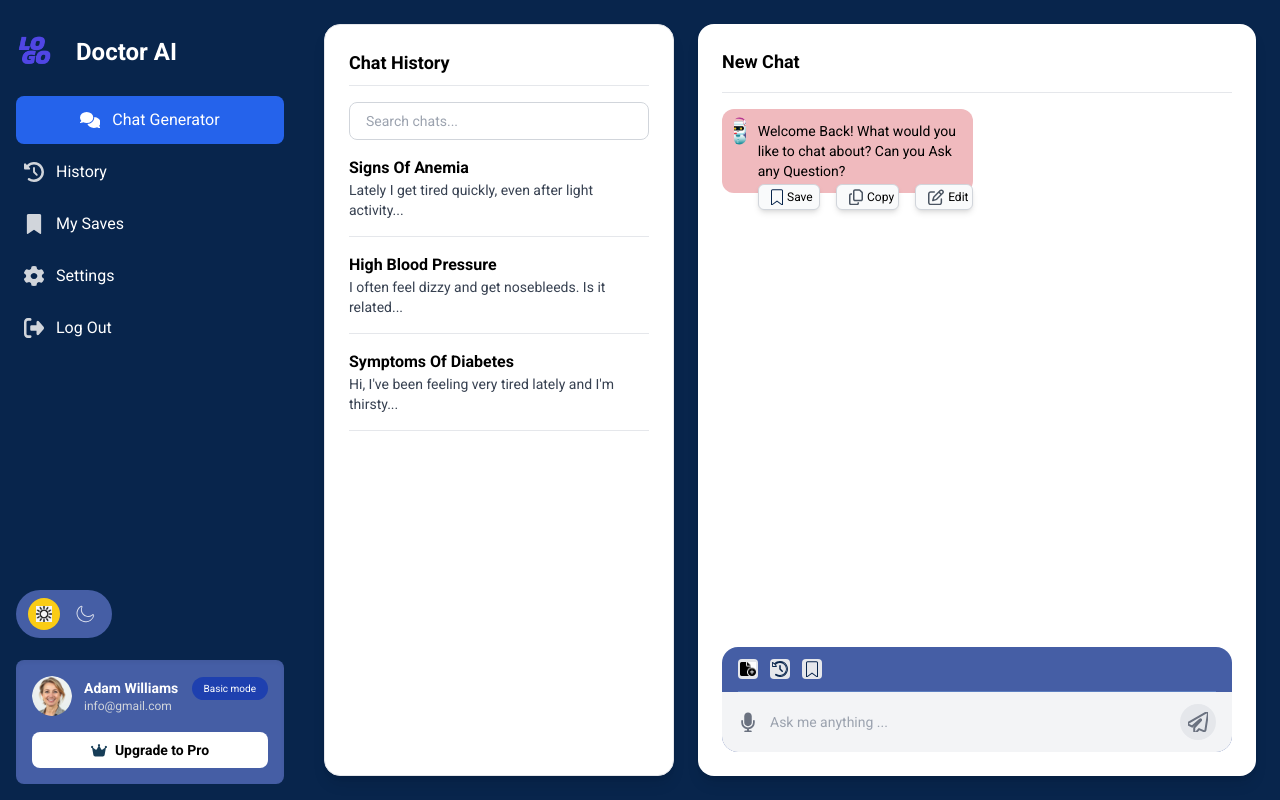
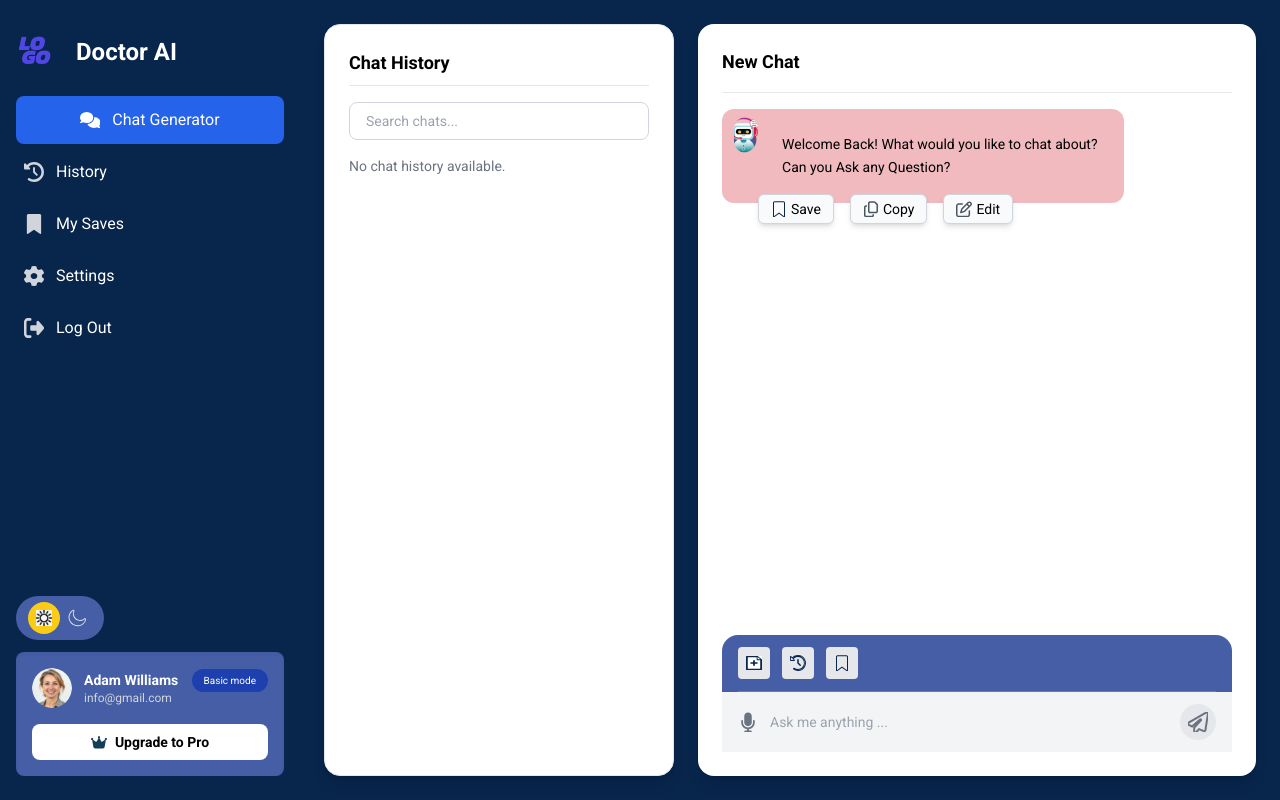
Before and after one commit to QasimFullStackDeveloper/AIDoctor, a React (Vite) app in the folder AIDoctor.client/: page /index/Chatbot in a window 1280 px wide. Both pictures are taken after a click on the button "History". Built offline with nearby package versions, Linux system fonts and the light colour scheme.

Commit message:
added the correct styling for high resolution devices also added the history to be added and be used above that added the feature of dark mode but it is not complete yet will be after the light version is checked or probably before as well the hover divs with funtionality are also included

```diff
--- a/AIDoctor.client/src/Pages/ChatBot/CharbotPage.jsx
+++ b/AIDoctor.client/src/Pages/ChatBot/CharbotPage.jsx
@@ -30,19 +30,33 @@ const DoctorAI = () => {
   const [searchTerm, setSearchTerm] = useState("");
   const [isDarkMode, setIsDarkMode] = useState(false);
   const [oldChats, setOldChats] = useState([]);
-
-
+  const [activeSessionId, setActiveSessionId] = useState(null);
 
   const handleNewChat = () => {
-    const currentChatHistory = messages.slice(1);
-    setOldChats((prev) => [...prev, ...currentChatHistory]);
+    const sessionMessages = messages.slice(1);
 
-   setMessages([{ sender: 'bot', text: "Welcome Back! What would you like to chat about? Can you Ask any Question?" }]);
-console.log(oldChats);
+    if (sessionMessages.length > 0) {
+      const newSession = {
+        id: Date.now(),
+        title: sessionMessages[0]?.text.slice(0, 30) || "Untitled Chat",
+        messages: messages
       };
+      setOldChats(prev => [newSession, ...prev]);
+    }
+
+    setMessages([
+      {
+        sender: 'bot',
+        text: "Welcome Back! What would you like to chat about? Can you Ask any Question?"
+      }
+    ]);
+    setActiveSessionId(null);
+    setShowHistory(false);
+  };
+
   const handleSend = () => {
     if (input.trim() !== "") {
-      setMessages((prev) => [...prev, { sender: 'user', text: input }]);
+      setMessages(prev => [...prev, { sender: 'user', text: input }]);
       setInput("");
     }
   };
@@ -51,22 +65,18 @@ console.log(oldChats);
     setShowHistory(true);
   };
 
+  const handleSessionClick = (session) => {
+    setMessages(session.messages);
+    setActiveSessionId(session.id);
+    setShowHistory(false);
+  };
+
   const handleMode = () => {
     setIsDarkMode(prev => !prev);
   };
 
-  const chatHistory = [
-    { title: "signs of anemia", description: "Lately I get tired quickly, even after light activity..." },
-    { title: "high blood pressure", description: "I often feel dizzy and get nosebleeds. Is it related..." },
-    { title: "symptoms of diabetes", description: "Hi, I've been feeling very tired lately and I'm thirsty..." }
-  ];
-
-  const filteredChatHistory = chatHistory.filter(item =>
-    item.title.toLowerCase().includes(searchTerm.toLowerCase())
-  );
-
   const mainBg = isDarkMode ? 'bg-black text-white' : 'bg-[#08254C] text-white opacity-100';
-  const contentBg = isDarkMode ? 'bg-[#3C434D] text-white' : 'bg-white text-black';
+  const contentBg = isDarkMode ? 'bg-[#1E293B] opacity-100 text-white' : 'bg-white text-black';
   const sidebarBg = isDarkMode ? 'bg-black text-white' : 'bg-[#08254C] text-white';
 
   return (
@@ -81,12 +91,12 @@ console.log(oldChats);
             <h1 className="text-2xl font-bold">Doctor AI</h1>
           </div>
 
-          <button className="flex justify-center items-center w-full mb-2 p-3 bg-[#2563EB] hover:bg-blue-400 rounded-lg">
+          <button className="flex justify-center items-center w-full mb-2 thousandh:mb-5 p-3 bg-[#2563EB] hover:bg-blue-400 rounded-lg">
             <img src={ChatIcon} alt="Chat Icon" className="w-5 h-5 mr-3" />
             Chat Generator
           </button>
 
-          <div className="flex flex-col gap-3">
+          <div className="flex flex-col gap-3 thousandh:gap-6">
             <button className="flex items-center w-full p-2 hover:bg-blue-500 rounded-lg" onClick={handleHistoryClick}>
               <img src={historyIcon} alt="History Icon" className="w-5 h-5 mr-3" />
               History
@@ -106,10 +116,9 @@ console.log(oldChats);
           </div>
         </div>
 
-        {/* Bottom Content - Oval + Profile */}
         <div className="flex flex-col justify-end mt-auto">
-          <div className="flex items-center mb-[10px]">
-            <div className="bg-[#455EA5] mb-3 px-3 py-2 rounded-full flex items-center gap-2">
+          <div className="flex items-center mb-[0rem]">
+            <div className="bg-[#455EA5] mb-3 px-3 py-2 h-11 w-13 rounded-full flex items-center ">
               <div className="bg-yellow-400 p-1 h-8 w-8 flex justify-center items-center cursor-pointer rounded-full" onClick={handleMode}>
                 <img src={sun} alt="sun" className="w-4 h-4 object-contain" />
               </div>
@@ -119,7 +128,7 @@ console.log(oldChats);
             </div>
           </div>
 
-          <div className="bg-[#455EA5] p-4 rounded-lg shadow-inner">
+          <div className="bg-[#455EA5] p-4 rounded-lg shadow-inner mb-[0.5rem]">
             <div className="flex items-center gap-3 mb-4">
               <img src={user1} alt="User" className="w-10 h-10 rounded-full object-cover" />
               <div className="flex-1">
@@ -155,12 +164,24 @@ console.log(oldChats);
               />
             </div>
 
-            {filteredChatHistory.map((item, index) => (
-              <div key={index} className="pb-4 mb-4 border-b border-gray-200 cursor-pointer hover:bg-green-100">
-                <h3 className="text-md font-semibold capitalize">{item.title}</h3>
-                <p className="text-sm text-gray-700">{item.description}</p>
+            {oldChats.length > 0 ? (
+              oldChats
+                .filter(chat => chat.title.toLowerCase().includes(searchTerm.toLowerCase()))
+                .map((chat, index) => (
+                  <div
+                    key={chat.id}
+                    className="pb-4 mb-4 border-b border-gray-200 cursor-pointer hover:bg-green-100"
+                    onClick={() => handleSessionClick(chat)}
+                  >
+                    <h3 className="text-md font-semibold capitalize">{chat.title}</h3>
+                    <p className="text-sm text-gray-700">
+                      {chat.messages.find(m => m.sender === 'user')?.text || "No user input"}
+                    </p>
                   </div>
-            ))}
+                ))
+            ) : (
+              <p className="text-sm text-gray-500">No chat history available.</p>
+            )}
           </div>
         )}
 
@@ -177,30 +198,30 @@ console.log(oldChats);
                 : (isUser ? 'bg-[#D8D8D8]' : 'bg-[#F0BABE]');
               return (
                 <div key={index} className={`flex flex-col ${isUser ? 'items-end' : 'items-start'}`}>
-      <div className="relative Laptop:min-w-[50%] min-h-[30%] max-w-[50%]">
+                  <div className="relative Laptop:min-w-[50%] thousandh:min-w-[50%] tall-md:min-w-[50%] min-h-[30%] thousandh:max-w-[70%] max-w-[80%]">
                     <div className={`flex ${messageBg} rounded-xl p-3`}>
                       <div className="relative">
                         <img
                           src={isUser ? user1 : robot}
                           alt={msg.sender}
-              className="w-7 h-7 rounded-full object-cover -mt-1"
+                          className="w-9 h-9 rounded-full object-cover -mt-1"
                         />
                       </div>
                       <div className="pl-3 flex items-end">
-            <p className="text-sm">{msg.text}</p>
+                        <p className="text-sm thousandh:text-xl p-3 leading-relaxed">{msg.text}</p>
                       </div>
                     </div>
 
                     <div className="absolute ml-5 top-full left-4 mt-[-9px] flex gap-4 z-10 overflow-visible cursor-pointer">
-          <div className="bg-[#F9FAFB] border border-gray-300 shadow-md rounded-md px-3 py-1 text-xs flex items-center gap-1">
+                      <div className="bg-[#F9FAFB] border border-gray-300 shadow-md rounded-md px-3 py-1 text-sm flex items-center gap-1">
                         <img src={savesIcon} alt="Save" className="w-4 h-4" />
                         Save
                       </div>
-          <div className="bg-[#F9FAFB] border border-gray-300 shadow-md px-3 py-1 rounded-md text-xs flex items-center gap-1">
+                      <div className="bg-[#F9FAFB] border border-gray-300 shadow-md px-3 py-1 rounded-md text-sm flex items-center gap-1">
                         <img src={copy} alt="Copy" className="w-4 h-4" />
                         Copy
                       </div>
-          <div className="bg-[#F9FAFB] border border-gray-300 shadow-md rounded-md px-3 py-1 text-xs flex items-center gap-1">
+                      <div className="bg-[#F9FAFB] border border-gray-300 shadow-md rounded-md px-3 py-1 text-sm flex items-center gap-1">
                         <img src={edit} alt="Edit" className="w-4 h-4" />
                         Edit
                       </div>
@@ -209,20 +230,54 @@ console.log(oldChats);
                 </div>
               );
             })}
-
           </div>
 
           {/* Input Area */}
-          <div className="bg-[#455EA5] rounded-2xl overflow-hidden mt-4">
+          <div className="bg-[#455EA5] rounded-2xl overflow-visible mt-4 relative z-0">
             <div className="flex items-center gap-3 px-4 py-3 cursor-pointer">
-              <div className="w-5 h-5 bg-gray-200 flex items-center justify-center rounded " onClick={handleNewChat}>
+              {/* New Chat Button */}
+              <div className="relative group">
+                <div
+                  className="w-8 h-8 bg-gray-200 flex items-center justify-center rounded hover:bg-gray-300 transition-colors duration-200"
+                  onClick={handleNewChat}
+                >
                   <img src={newChat} alt="New Chat" className="w-4 h-4" />
                 </div>
-              <div className="w-5 h-5 bg-gray-200 flex items-center justify-center rounded" onClick={handleHistoryClick}>
-                <img src={reload} alt="Reload" className="w-4 h-4" />
+                <div className="absolute hidden group-hover:flex flex-col items-center left-1/2 transform -translate-x-1/2 bottom-full mb-1 z-10">
+                  <div className="bg-black text-white text-xs px-2 py-1 rounded whitespace-nowrap shadow-md">
+                    New Chat
                   </div>
-              <div className="w-5 h-5 bg-gray-200 flex items-center justify-center rounded">
-                <img src={savesIcon} alt="Saves" className="w-4 h-4" />
+                  <div className="w-0 h-0 border-l-[5px] border-r-[5px] border-t-[6px] border-l-transparent border-r-transparent border-t-black"></div>
+                </div>
+              </div>
+
+              {/* Reload/History */}
+              <div className="relative group">
+                <div
+                  className="w-8 h-8 bg-gray-200 flex items-center justify-center rounded hover:bg-gray-300 transition-colors duration-200"
+                  onClick={handleHistoryClick}
+                >
+                  <img src={reload} alt="History" className="w-4 h-4" />
+                </div>
+                <div className="absolute hidden group-hover:flex flex-col items-center left-1/2 transform -translate-x-1/2 bottom-full mb-1 z-10">
+                  <div className="bg-black text-white text-xs px-2 py-1 rounded whitespace-nowrap shadow-md">
+                    History
+                  </div>
+                  <div className="w-0 h-0 border-l-[5px] border-r-[5px] border-t-[6px] border-l-transparent border-r-transparent border-t-black"></div>
+                </div>
+              </div>
+
+              {/* Save Button */}
+              <div className="relative group">
+                <div className="w-8 h-8 bg-gray-200 flex items-center justify-center rounded hover:bg-gray-300 transition-colors duration-200">
+                  <img src={savesIcon} alt="Save" className="w-4 h-4" />
+                </div>
+                <div className="absolute hidden group-hover:flex flex-col items-center left-1/2 transform -translate-x-1/2 bottom-full mb-1 z-10">
+                  <div className="bg-black text-white text-xs px-2 py-1 rounded whitespace-nowrap shadow-md">
+                    Save File
+                  </div>
+                  <div className="w-0 h-0 border-l-[5px] border-r-[5px] border-t-[6px] border-l-transparent border-r-transparent border-t-black"></div>
+                </div>
               </div>
             </div>
 
@@ -238,7 +293,10 @@ console.log(oldChats);
                 onChange={(e) => setInput(e.target.value)}
                 onKeyDown={(e) => e.key === "Enter" && handleSend()}
               />
-              <button onClick={handleSend} className="bg-gray-200 p-2 ml-2 rounded-full">
+              <button
+                onClick={handleSend}
+                className="bg-gray-200 p-2 ml-2 rounded-full hover:bg-gray-300 transition-colors duration-200"
+              >
                 <img src={planeIcon} alt="Send" className="w-5 h-5" />
               </button>
             </div>
--- a/AIDoctor.client/tailwind.config.js
+++ b/AIDoctor.client/tailwind.config.js
@@ -13,8 +13,8 @@ export default {
         'IpadPro': { 'raw': '(width: 1024px) and (height: 1366px)' },
         'thousand': { 'raw': '(max-width: 1000px) ' },
         'thousandh': { 'raw': '(min-height: 1000px) ' },
-        'tall-md': { raw: '(min-height: 760px) and (max-height: 999px)' },
-        'tall': { raw: '(min-height: 1000px)' },
+        'tall-md': { 'raw': '(min-height: 771px) and (max-height: 999px)' },
+        'tall': { 'raw': '(min-height: 1000px)' },
         'surfacePro': { 'raw': '(width: 912px) and (height: 1368px)' },
         'IpadAir': { 'raw': '(width: 820px) and (height: 1180px)' },
         'IpadmINI': { 'raw': '(width: 768px) and (height: 1024px)' },
```
Also changed, not shown: AIDoctor.client/src/assets/Chatbot/Arrow.svg (added), AIDoctor.client/src/assets/Chatbot/newChat.svg. Lines whose indentation alone changed are shown as unchanged.
